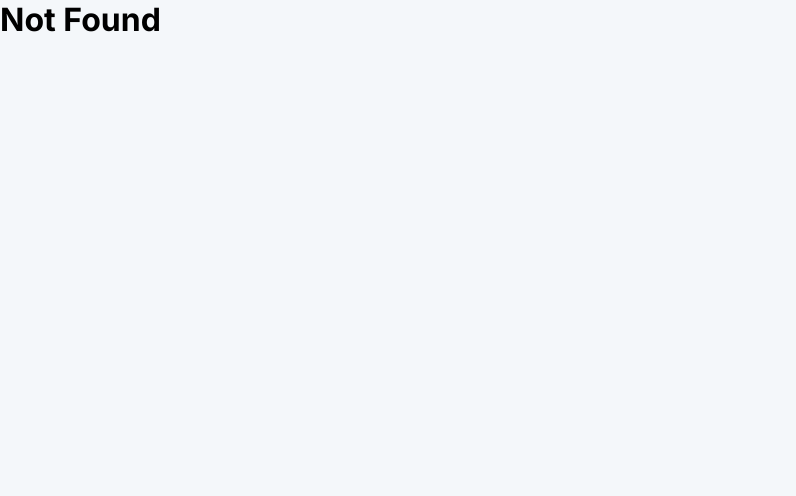
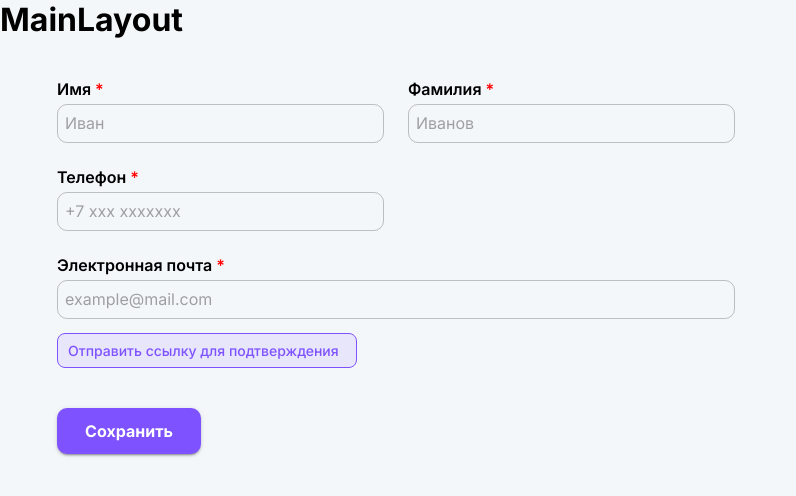
Before and after one commit to Ainazzzzz/Ulutman, a React (Vite) app: page /user/profile in a window 1280 px wide. Shown: the top 496 px of the page, without its empty margins (0-796 px from the left). Built offline with nearby package versions, Linux system fonts and the light colour scheme.

Commit message:
create profile form

```diff
--- /dev/null
+++ b/src/components/User/Profile.jsx
@@ -0,0 +1,135 @@
+import { styled } from '@mui/material';
+import { Button } from '../UI/Button';
+import Input from '../UI/Input';
+import { useReducer } from 'react';
+
+const reducer = (state, action) => {
+   switch (action.type) {
+      case 'SET_FIRST_NAME':
+         return { ...state, firstName: action.payload };
+      case 'SET_LAST_NAME':
+         return { ...state, lastName: action.payload };
+      case 'SET_PHONE':
+         return { ...state, phone: action.payload };
+      case 'SET_EMAIL':
+         return { ...state, email: action.payload };
+      default:
+         return state;
+   }
+};
+
+const initialState = {
+   firstName: '',
+   lastName: '',
+   phone: '',
+   email: '',
+};
+
+export const Profile = () => {
+   const [state, dispatch] = useReducer(reducer, initialState);
+   const handleFirstNameChange = e => {
+      dispatch({ type: 'SET_FIRST_NAME', payload: e.target.value });
+   };
+   const handleLastNameChange = e => {
+      dispatch({ type: 'SET_LAST_NAME', payload: e.target.value });
+   };
+   const handlePhoneChange = e => {
+      dispatch({ type: 'SET_PHONE', payload: e.target.value });
+   };
+   const handleEmailChange = e => {
+      dispatch({ type: 'SET_EMAIL', payload: e.target.value });
+   };
+
+   const handleSubmit = e => {
+      e.preventDefault();
+      console.log(state);
+   };
+
+   return (
+      <Form onSubmit={handleSubmit}>
+         <WrapperFullName>
+            <StyledInput
+               label="Имя"
+               placeholder="Иван"
+               value={state.firstName}
+               onChange={handleFirstNameChange}
+               required
+            />
+            <StyledInput
+               label="Фамилия"
+               placeholder="Иванов"
+               value={state.lastName}
+               required
+               onChange={handleLastNameChange}
+            />
+         </WrapperFullName>
+         <StyledInput
+            label="Телефон "
+            type="number"
+            required
+            placeholder="+7 xxx xxxxxxx"
+            value={state.phone}
+            onChange={handlePhoneChange}
+         />
+         <WrapperEmailConfirmation>
+            <EmailInput
+               label="Электронная почта"
+               type="email"
+               placeholder="example@mail.com"
+               value={state.email}
+               required
+               s
+               onChange={handleEmailChange}
+            />
+            <ConfirmationLink>
+               Отправить ссылку для подтверждения
+            </ConfirmationLink>
+         </WrapperEmailConfirmation>
+         <StyledButton type="submit">Сохранить</StyledButton>
+      </Form>
+   );
+};
+
+const Form = styled('form')(() => ({
+   display: 'flex',
+   flexDirection: 'column',
+   gap: '24px',
+   padding: '40px 57px',
+}));
+
+const WrapperFullName = styled('div')(() => ({
+   display: 'flex',
+   gap: '24px',
+}));
+
+const StyledInput = styled(Input)(() => ({
+   width: '327px',
+}));
+
+const EmailInput = styled(Input)(() => ({
+   maxWidth: '678px',
+}));
+
+const ConfirmationLink = styled('p')(() => ({
+   maxWidth: '300px',
+   minHeight: '33px',
+   border: '1px solid #7E52FF',
+   background: '#7E52FF1A',
+   padding: '8px 10px 8px 10px',
+   borderRadius: '8px',
+   color: '#7E52FF',
+   fontSize: '14px',
+   fontWeight: '500',
+   cursor: 'pointer',
+}));
+
+const WrapperEmailConfirmation = styled('div')(() => ({
+   display: 'flex',
+   flexDirection: 'column',
+   gap: '14px',
+}));
+
+const StyledButton = styled(Button)(() => ({
+   width: '144px',
+   marginTop: '16px',
+}));
--- a/src/redux/auth/authSlice.js
+++ b/src/redux/auth/authSlice.js
@@ -22,7 +22,7 @@ const getInitialState = () => {
       lastName: '',
       email: '',
       token: '',
-      role: 'GUEST',
+      role: 'USER',
       isAuth: false,
       isLoading: false,
       error: null,
--- a/src/routes/UserRoutes.jsx
+++ b/src/routes/UserRoutes.jsx
@@ -1,3 +1,4 @@
+import { Profile } from '../components/User/Profile';
 import { PrivateAuthRouteByRole } from './private/PrivateAuthRouteByRole';
 
 export const UserRoutes = role => {
@@ -13,6 +14,17 @@ export const UserRoutes = role => {
             />
          ),
       },
+      {
+         path: 'profile',
+         element: (
+            <PrivateAuthRouteByRole
+               role={role}
+               roles={['USER']}
+               fallBackPath="/user"
+               RouteComponent={<Profile />}
+            />
+         ),
+      },
    ];
    return userRoutes;
 };
```
